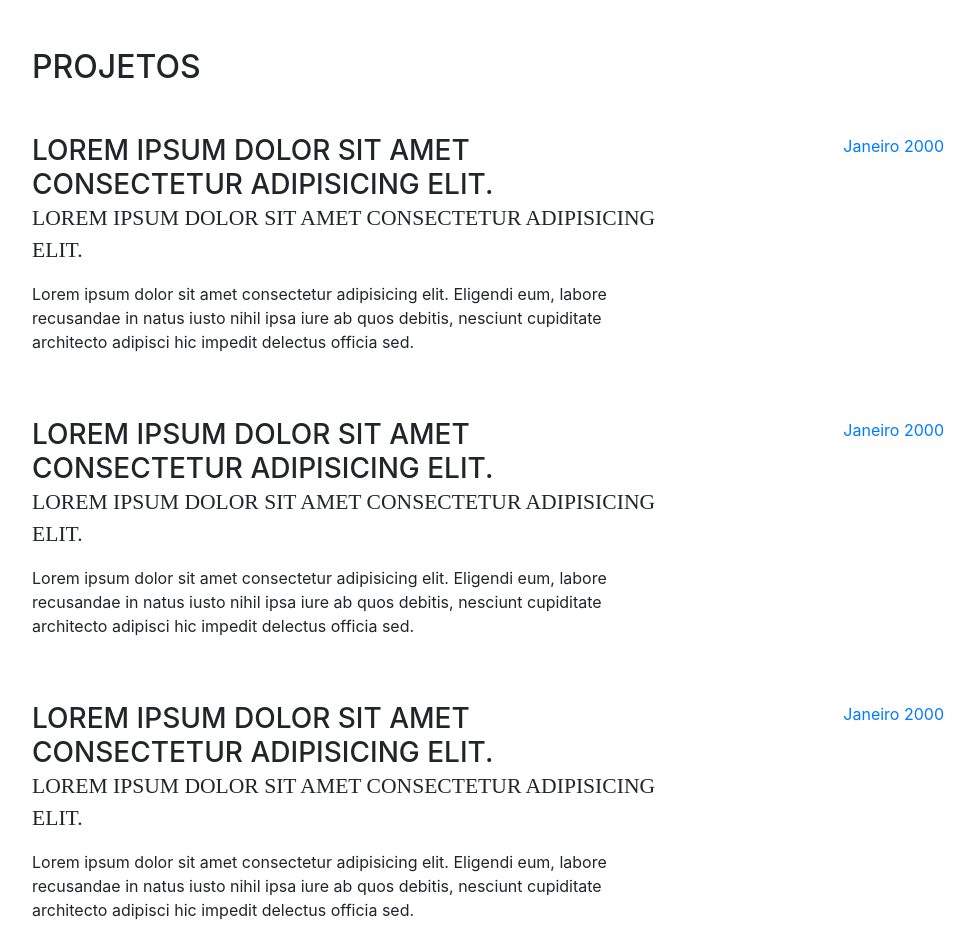
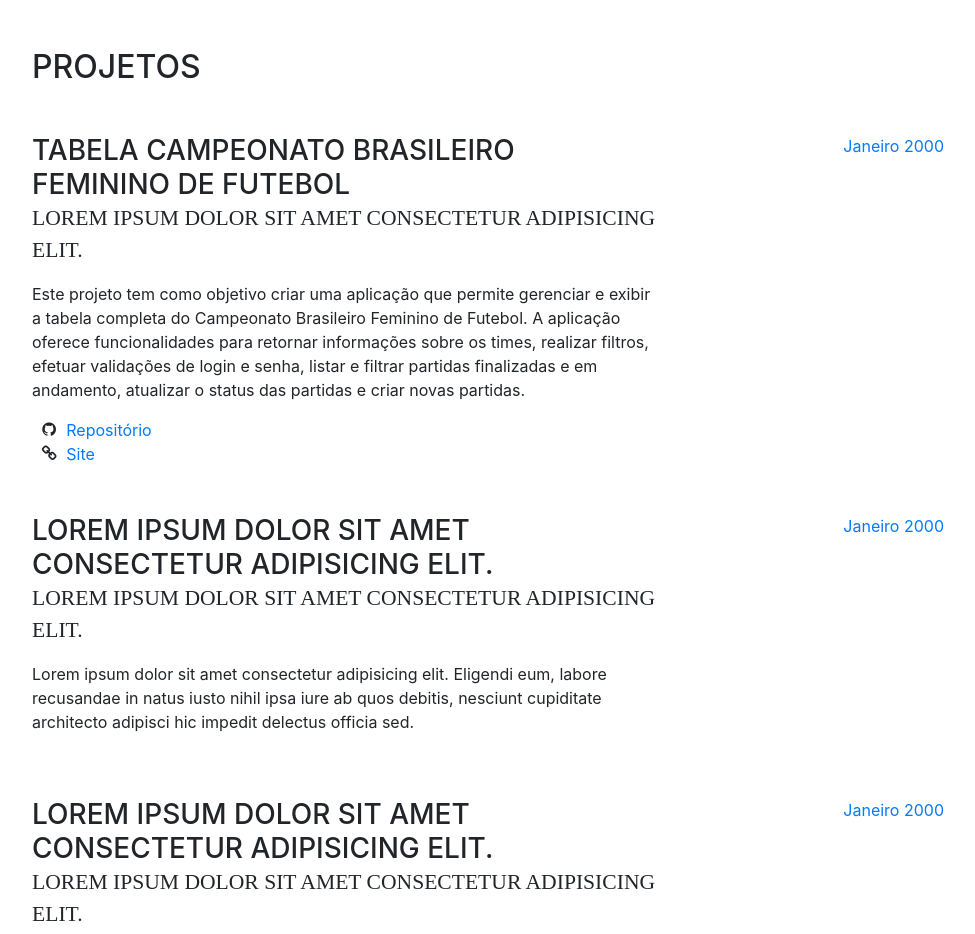
Before and after one commit to gabrielmatina/gabrielmatina.github.io, a website with bundled scripts: page index.html in a window 1280 px wide. Shown: the part 800-1734 px from the top of the page, without its empty margins (288-1263 px from the left). Built offline with nearby package versions, Linux system fonts and the light colour scheme; a web font is replaced by a local one.

Commit message:
:sparkles: feat: começa a atualização na parte de projetos, modelo ok

```diff
--- a/index.html
+++ b/index.html
@@ -162,17 +162,31 @@
 
         <div class="resume-item d-flex flex-column flex-md-row mb-5">
           <div class="resume-content mr-auto">
-            <h3 class="mb-0">Lorem ipsum dolor sit amet consectetur adipisicing elit.</h3>
+            <h3 class="mb-0">Tabela Campeonato Brasileiro Feminino de Futebol</h3>
             <div class="subheading mb-3">Lorem ipsum dolor sit amet consectetur adipisicing elit. </div>
-            <p>Lorem ipsum dolor sit amet consectetur adipisicing elit. Eligendi eum, labore recusandae in natus iusto
-              nihil ipsa iure ab quos debitis, nesciunt cupiditate architecto adipisci hic impedit delectus officia sed.
+            <p>Este projeto tem como objetivo criar uma aplicação que permite gerenciar e exibir a tabela completa do
+              Campeonato
+              Brasileiro Feminino de Futebol. A aplicação oferece funcionalidades para retornar informações sobre os
+              times, realizar
+              filtros, efetuar validações de login e senha, listar e filtrar partidas finalizadas e em andamento,
+              atualizar o status
+              das partidas e criar novas partidas.
             </p>
+            <ul class="fa-ul mb-0">
+              <li>
+                <i class="fa-li fa fa-github text"></i>
+                <a href="#" target="_blank" title="Back End">Repositório</a>
+              </li>
+              <li>
+                <i class="fa-li fa fa-link text"></i>
+                <a href="#" target="_blank" title="Back End">Site</a>
+              </li>
+            </ul>
           </div>
           <div class="resume-date text-md-right">
             <span class="text-primary">Janeiro 2000</span>
           </div>
         </div>
-
         <div class="resume-item d-flex flex-column flex-md-row mb-5">
           <div class="resume-content mr-auto">
             <h3 class="mb-0">Lorem ipsum dolor sit amet consectetur adipisicing elit.</h3>
@@ -580,7 +594,7 @@
     </ul> -->
   </div>
 
-<!-- Footer   -->
+  <!-- Footer   -->
   <!-- <footer>
     <p>Todos os direitos reservados</p>
   </footer> -->
```
